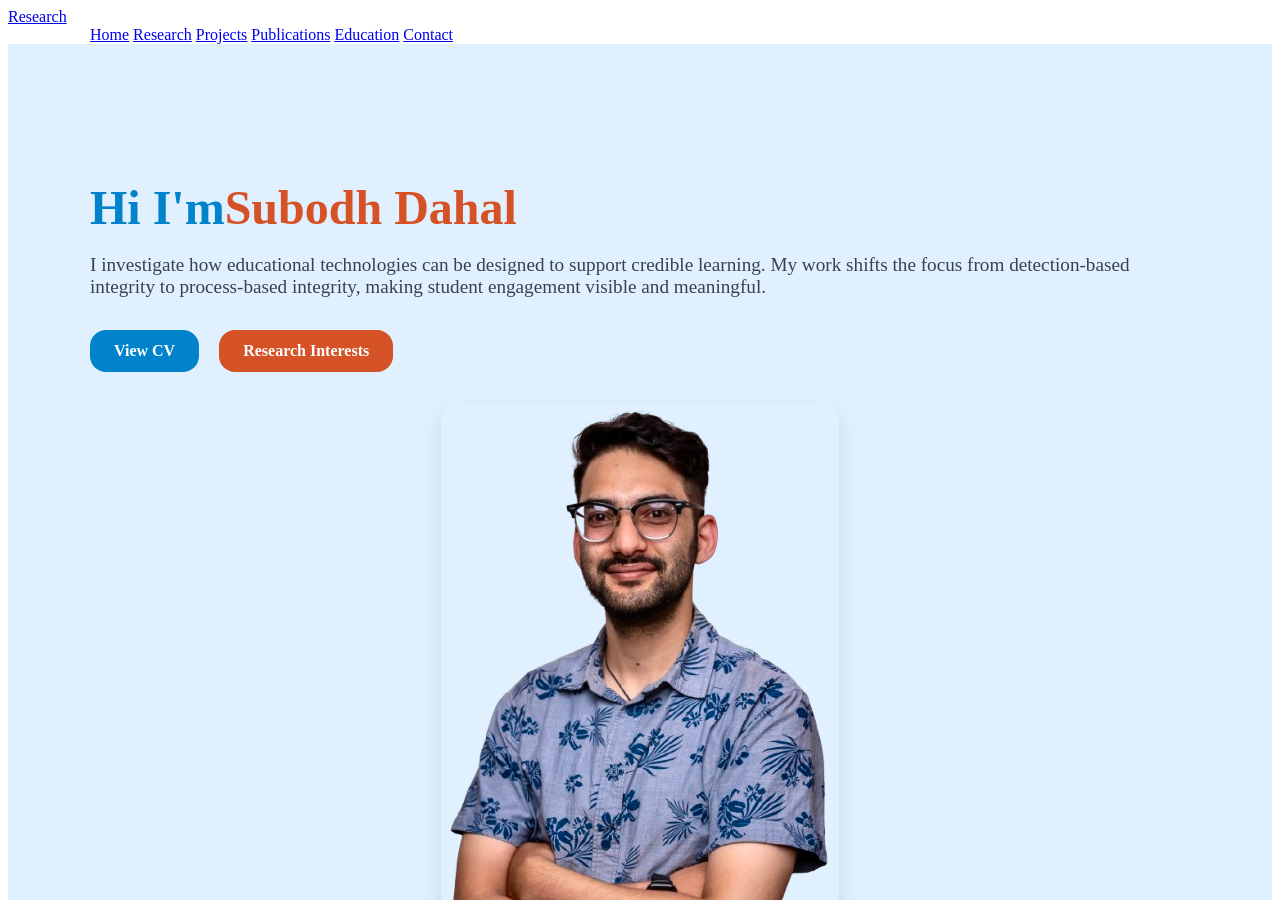
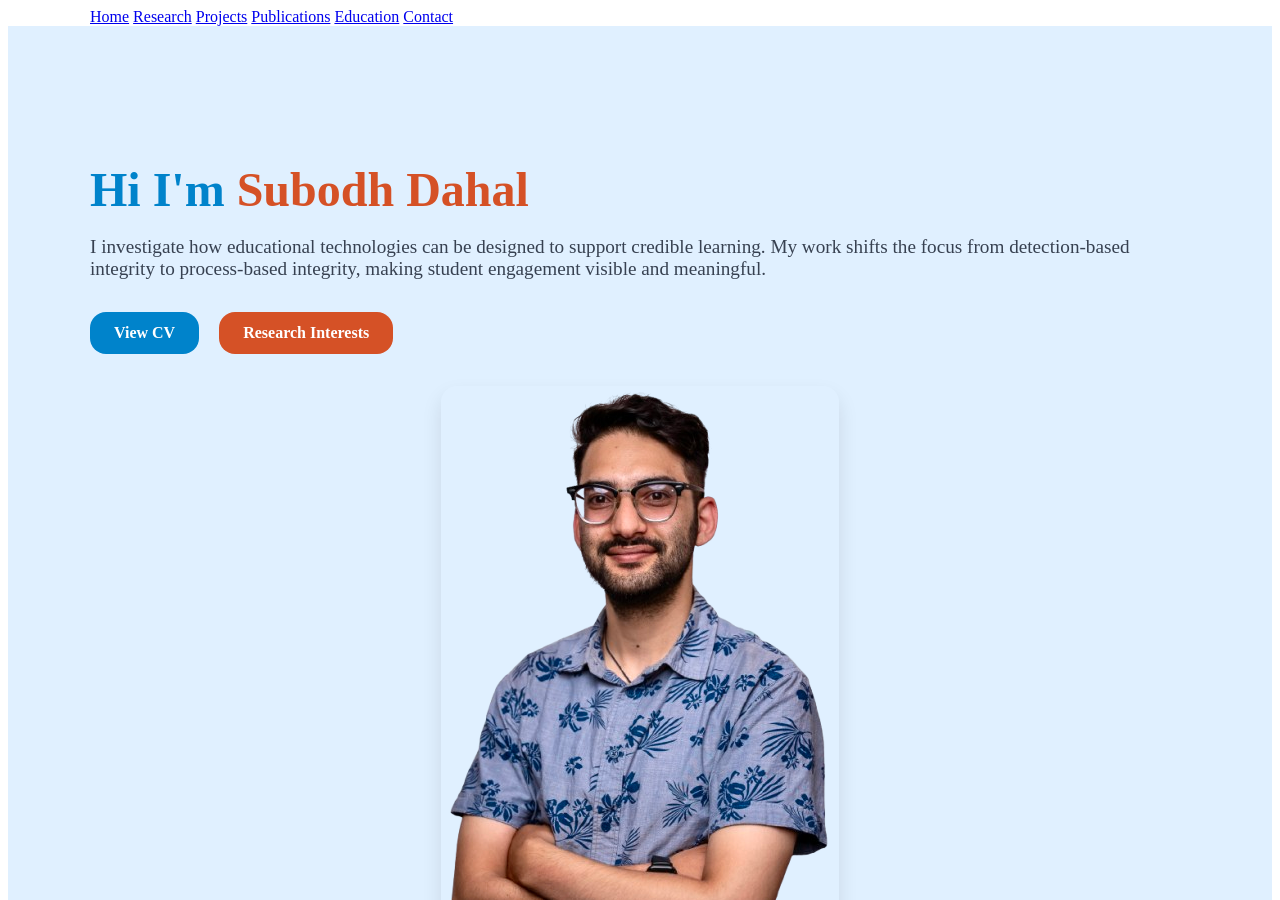
Before and after one commit to dahalsubodh/dahalsubodh.github.io, a Jekyll site: the page built from index.md, in a window 1280 px wide and 900 px high. Built offline with Jekyll 4.4.1, drawn with Linux system fonts in a browser that asks for light colours.

Commit message:
Update default.html

```diff
--- a/_layouts/default.html
+++ b/_layouts/default.html
@@ -3,7 +3,7 @@
 <head>
   <meta charset="UTF-8">
   <meta name="viewport" content="width=device-width, initial-scale=1.0">
-  <title>{{ page.title }} | Subodh Dahal | Edtech Portfolio</title>
+  <title>{{ page.title }} | Subodh Dahal | EdTech Portfolio</title>
 
   <!-- Custom CSS -->
   <link rel="stylesheet" href="/style.css">
@@ -11,7 +11,7 @@
   <!-- Google Fonts -->
   <link href="https://fonts.googleapis.com/css2?family=Poppins:wght@300;400;600;700&display=swap" rel="stylesheet">
 
-  <!-- Font Awesome for social icons -->
+  <!-- Font Awesome -->
   <link rel="stylesheet" href="https://cdnjs.cloudflare.com/ajax/libs/font-awesome/6.4.0/css/all.min.css">
 
   <!-- Favicon -->
@@ -22,17 +22,15 @@
 
 <body>
 
-<a href="#research" class="nav-link {% if page.title == 'Research' %}active{% endif %}">Research</a>
-
-{% include nav.html %}
+  <!-- NAVIGATION -->
+  {% include nav.html %}
 
   <!-- HERO SECTION (Homepage Only) -->
-{% if page.url == "/" or page.url == "/index.html" %}
-  <!-- HERO SECTION -->
+  {% if page.url == "/" or page.url == "/index.html" %}
   <section class="hero">
     <div class="container hero-container">
       <div class="hero-left">
-        <h1>Hi I'm<span>Subodh Dahal</h1>
+        <h1>Hi I'm <span>Subodh Dahal</span></h1>
         <p>
           I investigate how educational technologies can be designed to support credible learning.
           My work shifts the focus from detection-based integrity to process-based integrity,
@@ -40,7 +38,7 @@
         </p>
         <div class="hero-cta">
           <a href="/assets/Subodh Dahal — Academic CV - 3 pager (2026).pdf" target="_blank" class="cta-button">View CV</a>
-          <a href="/research.md" class="cta-button orange">Research Interests</a>
+          <a href="/research.html" class="cta-button orange">Research Interests</a>
         </div>
       </div>
       <div class="hero-right">
@@ -48,15 +46,15 @@
       </div>
     </div>
   </section>
-{% endif %}
-
+  {% endif %}
 
   <!-- MAIN CONTENT -->
   <main class="container">
     {{ content }}
   </main>
 
- {% include footer.html %}
+  <!-- FOOTER -->
+  {% include footer.html %}
 
 </body>
 </html>
```
